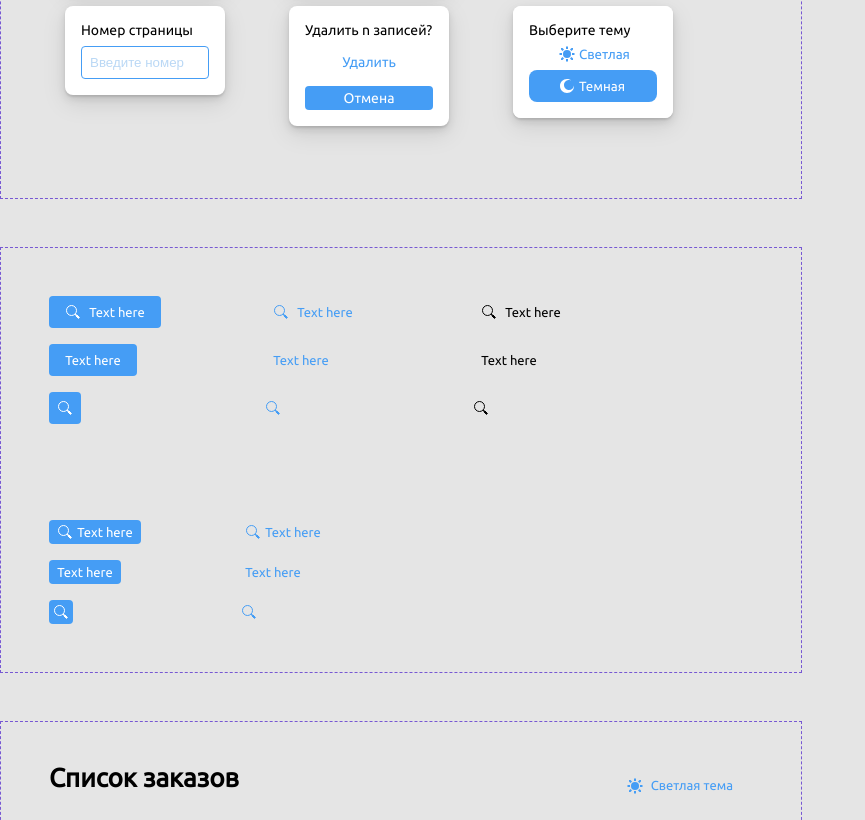
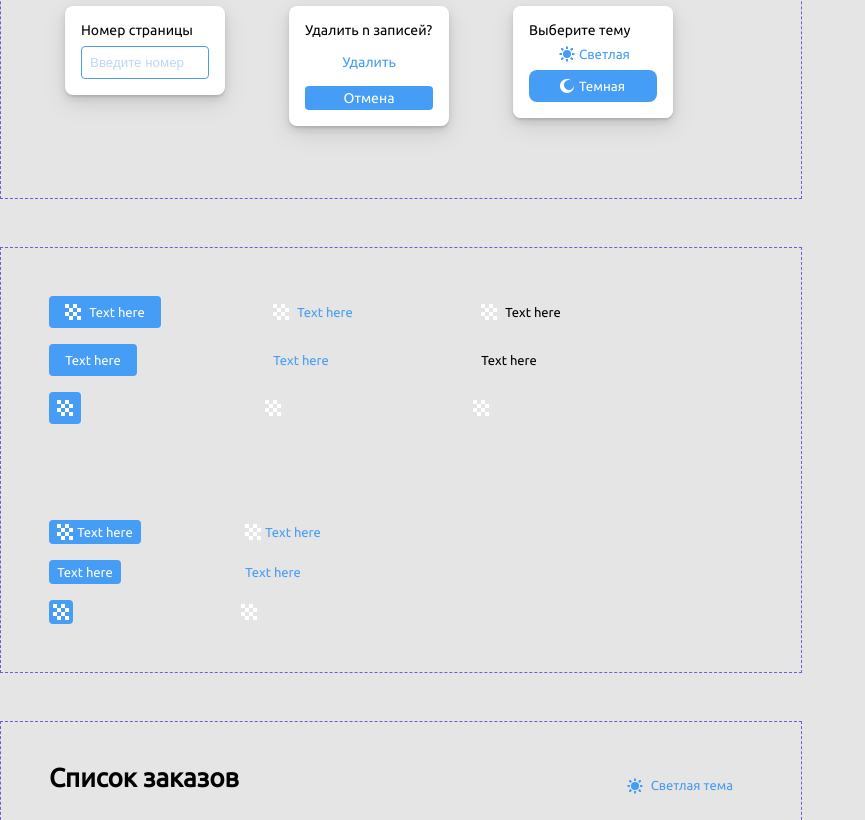
Before and after one commit to GorshkovNI/Course, a plain HTML site: page index.html in a window 1280 px wide. Shown: the part 1487-2307 px from the top of the page, without its empty margins (0-865 px from the left). Drawn offline with Linux system fonts and the light colour scheme.

Commit message:
Revert "UI KIT"

```diff
--- a/index.html
+++ b/index.html
@@ -248,8 +248,8 @@
         <div class="up-block">
             <div class="button__group">
                 <button class="button-click button-click_big button-click_blue">
-                    <svg class="button-click_icon" viewBox="0 0 16 16" fill="none" stroke="#8055FF" xmlns="http://www.w3.org/2000/svg">
-                        <path d="M10.0355 10.0355C11.9882 8.08291 11.9882 4.91709 10.0355 2.96447C8.08291 1.01184 4.91709 1.01184 2.96447 2.96447C1.01184 4.91709 1.01184 8.08291 2.96447 10.0355C4.91709 11.9882 8.08291 11.9882 10.0355 10.0355ZM10.0355 10.0355L14 14M14 14L14.5 13.5L11.5 10.5M14 14L13.5 14.5L10.5 11.5" fill="none"/>
+                    <svg class="random_icon" width="16" height="16" viewBox="0 0 16 16" fill="none" xmlns="http://www.w3.org/2000/svg">
+                        <path fill-rule="evenodd" clip-rule="evenodd" d="M4 0L0 0L0 4H4V8H0L0 12H4V16H8V12H12V16H16V12H12V8H16V4H12V0L8 0V4H4V0ZM8 8H12V4H8V8ZM8 8H4V12H8V8Z" fill="white"/>
                     </svg>
                     <span class="text__area">Text here</span>
                 </button>
@@ -259,15 +259,15 @@
                 </button>
 
                 <button class="button-click button-click_small button-click_blue">
-                    <svg class="button-click_icon" viewBox="0 0 16 16" fill="none" stroke="#8055FF" xmlns="http://www.w3.org/2000/svg">
-                        <path d="M10.0355 10.0355C11.9882 8.08291 11.9882 4.91709 10.0355 2.96447C8.08291 1.01184 4.91709 1.01184 2.96447 2.96447C1.01184 4.91709 1.01184 8.08291 2.96447 10.0355C4.91709 11.9882 8.08291 11.9882 10.0355 10.0355ZM10.0355 10.0355L14 14M14 14L14.5 13.5L11.5 10.5M14 14L13.5 14.5L10.5 11.5" fill="none"/>
+                    <svg class="random_icon" width="16" height="16" viewBox="0 0 16 16" fill="none" xmlns="http://www.w3.org/2000/svg">
+                        <path fill-rule="evenodd" clip-rule="evenodd" d="M4 0L0 0L0 4H4V8H0L0 12H4V16H8V12H12V16H16V12H12V8H16V4H12V0L8 0V4H4V0ZM8 8H12V4H8V8ZM8 8H4V12H8V8Z" fill="white"/>
                     </svg>
                 </button>
             </div>
             <div class="button__group">
                 <button class="button-click button-click_big button-click_transparent_blue">
-                    <svg class="button-click_icon" viewBox="0 0 16 16" fill="none" stroke="#8055FF" xmlns="http://www.w3.org/2000/svg">
-                        <path d="M10.0355 10.0355C11.9882 8.08291 11.9882 4.91709 10.0355 2.96447C8.08291 1.01184 4.91709 1.01184 2.96447 2.96447C1.01184 4.91709 1.01184 8.08291 2.96447 10.0355C4.91709 11.9882 8.08291 11.9882 10.0355 10.0355ZM10.0355 10.0355L14 14M14 14L14.5 13.5L11.5 10.5M14 14L13.5 14.5L10.5 11.5" fill="none"/>
+                    <svg class="random_icon" width="16" height="16" viewBox="0 0 16 16" fill="none" xmlns="http://www.w3.org/2000/svg">
+                        <path fill-rule="evenodd" clip-rule="evenodd" d="M4 0L0 0L0 4H4V8H0L0 12H4V16H8V12H12V16H16V12H12V8H16V4H12V0L8 0V4H4V0ZM8 8H12V4H8V8ZM8 8H4V12H8V8Z" fill="white"/>
                     </svg>
                     <span class="text__area">Text here</span>
                 </button>
@@ -277,15 +277,15 @@
                 </button>
 
                 <button class="button-click button-click_small button-click_transparent_blue">
-                    <svg class="button-click_icon" viewBox="0 0 16 16" fill="none" stroke="#8055FF" xmlns="http://www.w3.org/2000/svg">
-                        <path d="M10.0355 10.0355C11.9882 8.08291 11.9882 4.91709 10.0355 2.96447C8.08291 1.01184 4.91709 1.01184 2.96447 2.96447C1.01184 4.91709 1.01184 8.08291 2.96447 10.0355C4.91709 11.9882 8.08291 11.9882 10.0355 10.0355ZM10.0355 10.0355L14 14M14 14L14.5 13.5L11.5 10.5M14 14L13.5 14.5L10.5 11.5" fill="none"/>
+                    <svg class="random_icon" width="16" height="16" viewBox="0 0 16 16" fill="none" xmlns="http://www.w3.org/2000/svg">
+                        <path fill-rule="evenodd" clip-rule="evenodd" d="M4 0L0 0L0 4H4V8H0L0 12H4V16H8V12H12V16H16V12H12V8H16V4H12V0L8 0V4H4V0ZM8 8H12V4H8V8ZM8 8H4V12H8V8Z" fill="white"/>
                     </svg>
                 </button>
             </div>
             <div class="button__group">
                 <button class="button-click button-click_big button-click_transparent_black">
-                    <svg class="button-click_icon" viewBox="0 0 16 16" fill="none" stroke="#8055FF" xmlns="http://www.w3.org/2000/svg">
-                        <path d="M10.0355 10.0355C11.9882 8.08291 11.9882 4.91709 10.0355 2.96447C8.08291 1.01184 4.91709 1.01184 2.96447 2.96447C1.01184 4.91709 1.01184 8.08291 2.96447 10.0355C4.91709 11.9882 8.08291 11.9882 10.0355 10.0355ZM10.0355 10.0355L14 14M14 14L14.5 13.5L11.5 10.5M14 14L13.5 14.5L10.5 11.5" fill="none"/>
+                    <svg class="random_icon" width="16" height="16" viewBox="0 0 16 16" fill="none" xmlns="http://www.w3.org/2000/svg">
+                        <path fill-rule="evenodd" clip-rule="evenodd" d="M4 0L0 0L0 4H4V8H0L0 12H4V16H8V12H12V16H16V12H12V8H16V4H12V0L8 0V4H4V0ZM8 8H12V4H8V8ZM8 8H4V12H8V8Z" fill="white"/>
                     </svg>
                     <span class="text__area">Text here</span>
                 </button>
@@ -295,8 +295,8 @@
                 </button>
 
                 <button class="button-click button-click_small button-click_transparent_black">
-                    <svg class="button-click_icon" viewBox="0 0 16 16" fill="none" stroke="#8055FF" xmlns="http://www.w3.org/2000/svg">
-                        <path d="M10.0355 10.0355C11.9882 8.08291 11.9882 4.91709 10.0355 2.96447C8.08291 1.01184 4.91709 1.01184 2.96447 2.96447C1.01184 4.91709 1.01184 8.08291 2.96447 10.0355C4.91709 11.9882 8.08291 11.9882 10.0355 10.0355ZM10.0355 10.0355L14 14M14 14L14.5 13.5L11.5 10.5M14 14L13.5 14.5L10.5 11.5" fill="none"/>
+                    <svg class="random_icon" width="16" height="16" viewBox="0 0 16 16" fill="none" xmlns="http://www.w3.org/2000/svg">
+                        <path fill-rule="evenodd" clip-rule="evenodd" d="M4 0L0 0L0 4H4V8H0L0 12H4V16H8V12H12V16H16V12H12V8H16V4H12V0L8 0V4H4V0ZM8 8H12V4H8V8ZM8 8H4V12H8V8Z" fill="white"/>
                     </svg>
                 </button>
             </div>
@@ -304,8 +304,8 @@
         <div class="down-block">
             <div class="button__group">
                 <button class="button-click-nopadding button-click-nopadding_big button-click-nopadding_blue">
-                    <svg class="button-click_icon" viewBox="0 0 16 16" fill="none" stroke="#8055FF" xmlns="http://www.w3.org/2000/svg">
-                        <path d="M10.0355 10.0355C11.9882 8.08291 11.9882 4.91709 10.0355 2.96447C8.08291 1.01184 4.91709 1.01184 2.96447 2.96447C1.01184 4.91709 1.01184 8.08291 2.96447 10.0355C4.91709 11.9882 8.08291 11.9882 10.0355 10.0355ZM10.0355 10.0355L14 14M14 14L14.5 13.5L11.5 10.5M14 14L13.5 14.5L10.5 11.5" fill="none"/>
+                    <svg class="random_icon" width="16" height="16" viewBox="0 0 16 16" fill="none" xmlns="http://www.w3.org/2000/svg">
+                        <path fill-rule="evenodd" clip-rule="evenodd" d="M4 0L0 0L0 4H4V8H0L0 12H4V16H8V12H12V16H16V12H12V8H16V4H12V0L8 0V4H4V0ZM8 8H12V4H8V8ZM8 8H4V12H8V8Z" fill="white"/>
                     </svg>
                     <span class="text__area">Text here</span>
                 </button>
@@ -315,15 +315,15 @@
                 </button>
 
                 <button class="button-click-nopadding button-click-nopadding_small button-click-nopadding_blue">
-                    <svg class="button-click_icon" viewBox="0 0 16 16" fill="none" stroke="#8055FF" xmlns="http://www.w3.org/2000/svg">
-                        <path d="M10.0355 10.0355C11.9882 8.08291 11.9882 4.91709 10.0355 2.96447C8.08291 1.01184 4.91709 1.01184 2.96447 2.96447C1.01184 4.91709 1.01184 8.08291 2.96447 10.0355C4.91709 11.9882 8.08291 11.9882 10.0355 10.0355ZM10.0355 10.0355L14 14M14 14L14.5 13.5L11.5 10.5M14 14L13.5 14.5L10.5 11.5" fill="none"/>
+                    <svg class="random_icon" width="16" height="16" viewBox="0 0 16 16" fill="none" xmlns="http://www.w3.org/2000/svg">
+                        <path fill-rule="evenodd" clip-rule="evenodd" d="M4 0L0 0L0 4H4V8H0L0 12H4V16H8V12H12V16H16V12H12V8H16V4H12V0L8 0V4H4V0ZM8 8H12V4H8V8ZM8 8H4V12H8V8Z" fill="white"/>
                     </svg>
                 </button>
             </div>
             <div class="button__group">
                 <button class="button-click-nopadding button-click-nopadding_big button-click-nopadding_transparent_blue">
-                    <svg class="button-click_icon" viewBox="0 0 16 16" fill="none" stroke="#8055FF" xmlns="http://www.w3.org/2000/svg">
-                        <path d="M10.0355 10.0355C11.9882 8.08291 11.9882 4.91709 10.0355 2.96447C8.08291 1.01184 4.91709 1.01184 2.96447 2.96447C1.01184 4.91709 1.01184 8.08291 2.96447 10.0355C4.91709 11.9882 8.08291 11.9882 10.0355 10.0355ZM10.0355 10.0355L14 14M14 14L14.5 13.5L11.5 10.5M14 14L13.5 14.5L10.5 11.5" fill="none"/>
+                    <svg class="random_icon" width="16" height="16" viewBox="0 0 16 16" fill="none" xmlns="http://www.w3.org/2000/svg">
+                        <path fill-rule="evenodd" clip-rule="evenodd" d="M4 0L0 0L0 4H4V8H0L0 12H4V16H8V12H12V16H16V12H12V8H16V4H12V0L8 0V4H4V0ZM8 8H12V4H8V8ZM8 8H4V12H8V8Z" fill="white"/>
                     </svg>
                     <span class="text__area">Text here</span>
                 </button>
@@ -333,8 +333,8 @@
                 </button>
 
                 <button class="button-click-nopadding button-click-nopadding_small button-click-nopadding_transparent_blue">
-                    <svg class="button-click_icon" viewBox="0 0 16 16" fill="none" stroke="#8055FF" xmlns="http://www.w3.org/2000/svg">
-                        <path d="M10.0355 10.0355C11.9882 8.08291 11.9882 4.91709 10.0355 2.96447C8.08291 1.01184 4.91709 1.01184 2.96447 2.96447C1.01184 4.91709 1.01184 8.08291 2.96447 10.0355C4.91709 11.9882 8.08291 11.9882 10.0355 10.0355ZM10.0355 10.0355L14 14M14 14L14.5 13.5L11.5 10.5M14 14L13.5 14.5L10.5 11.5" fill="none"/>
+                    <svg class="random_icon" width="16" height="16" viewBox="0 0 16 16" fill="none" xmlns="http://www.w3.org/2000/svg">
+                        <path fill-rule="evenodd" clip-rule="evenodd" d="M4 0L0 0L0 4H4V8H0L0 12H4V16H8V12H12V16H16V12H12V8H16V4H12V0L8 0V4H4V0ZM8 8H12V4H8V8ZM8 8H4V12H8V8Z" fill="white"/>
                     </svg>
                 </button>
             </div>
--- a/style.css
+++ b/style.css
@@ -91,13 +91,11 @@ body{
 .button-action__icon{
     height: 1rem;
     width: 1rem;
-    cursor: pointer;
 }
 
 .button-action__icon_incorrect{
     stroke: var(--color-light-blue);
 }
-
 
 .input_disabled .input__area{
     background-color: var(--color-light-blue);
@@ -186,7 +184,6 @@ body{
     stroke: var(--color-blue);
     width: 1rem;
     height: 1rem;
-    cursor: pointer;
 }
 
 
@@ -319,7 +316,6 @@ body{
     box-shadow: 0px 0.5rem 1.5rem rgba(0, 0, 0, 0.1),
                 0px 0.25rem 0.5rem rgba(0, 0, 0, 0.1),
                 0px 0.125rem 0.125rem rgba(0, 0, 0, 0.1);
-    padding: 0.5rem 0 0.5rem 0;
 }
 
 .button{
@@ -334,7 +330,6 @@ body{
     text-align: left;
     padding: 0;
     margin: 0;
-    cursor: pointer;
 }
 
 .button__text{
@@ -362,7 +357,6 @@ body{
     box-shadow: 0px 0.5rem 1.5rem rgba(0, 0, 0, 0.1),
                 0px 0.25rem 0.5rem rgba(0, 0, 0, 0.1),
                 0px 0.125rem 0.125rem rgba(0, 0, 0, 0.1);
-    padding: 0.5rem 0 0.5rem 0;
 }
 
 .dropdown__checkbox .button__text{
@@ -465,7 +459,6 @@ body{
     font-style: normal;
     font-weight: 400;
     font-size: 0.875rem;
-    cursor: pointer;
 }
 
 .cancel{
@@ -478,7 +471,6 @@ body{
     font-style: normal;
     font-weight: 400;
     font-size: 0.875rem;
-    cursor: pointer;
 }
 
 .choose-chem{
@@ -525,7 +517,6 @@ body{
     align-items: center;
     background-color: transparent;
     border: none;
-    cursor: pointer;
 }
 
 .sun__icon{
@@ -548,7 +539,6 @@ body{
     border: none;
     background-color: var(--color-blue);
     border-radius: 0.5rem;
-    cursor: pointer;
 }
 
 .moon__icon{
@@ -569,10 +559,6 @@ body{
     width: 50rem;
     margin-top: 3rem;
     border: 1px dashed var(--border);
-}
-
-.buttons button{
-    cursor: pointer;
 }
 
 .up-block{
@@ -636,7 +622,7 @@ body{
     border-radius: 0.25rem;
 }
 
-.button-click_icon{
+.random_icon{
     box-sizing: border-box;
     width: 1rem;
     height: 1rem;
@@ -658,7 +644,7 @@ body{
     margin: 0;
 }
 
-.button-click_small .button-click_icon{
+.button-click_small .random_icon{
     margin: 0;
 }
 
@@ -666,16 +652,8 @@ body{
     background-color: var(--color-blue);
 }
 
-.button-click_blue .button-click_icon{
-    stroke: var(--white);
-}
-
 .button-click_transparent_blue{
     background-color: transparent;
-}
-
-.button-click_transparent_blue .button-click_icon{
-    stroke: var(--color-blue);
 }
 
 .button-click_transparent_blue .text__area{
@@ -689,10 +667,6 @@ body{
 
 .button-click_transparent_black .text__area{
     color: var(--color-bla);
-}
-
-.button-click_transparent_black .button-click_icon{
-    stroke: var(--black);
 }
 
 .down-block{
@@ -742,14 +716,14 @@ body{
     margin: 0;
 }
 
-.button-click-nopadding .button-click_icon{
+.button-click-nopadding .random_icon{
     box-sizing: border-box;
     width: 1rem;
     height: 1rem;
     margin: 0.25rem 0.25rem 0.25rem 0.5rem;
 }
 
-.button-click-nopadding_small .button-click_icon{
+.button-click-nopadding_small .random_icon{
     margin: 0.25rem;
 }
 
@@ -761,16 +735,8 @@ body{
     background-color: transparent;
 }
 
-.button-click-nopadding_blue .button-click_icon{
-    stroke: var(--white);
-}
-
 .button-click-nopadding_transparent_blue .text__area{
     color: var(--color-blue);
-}
-
-.button-click-nopadding_transparent_blue .button-click_icon{
-    stroke: var(--color-blue);
 }
 
 /*---PageHeader----*/
```
